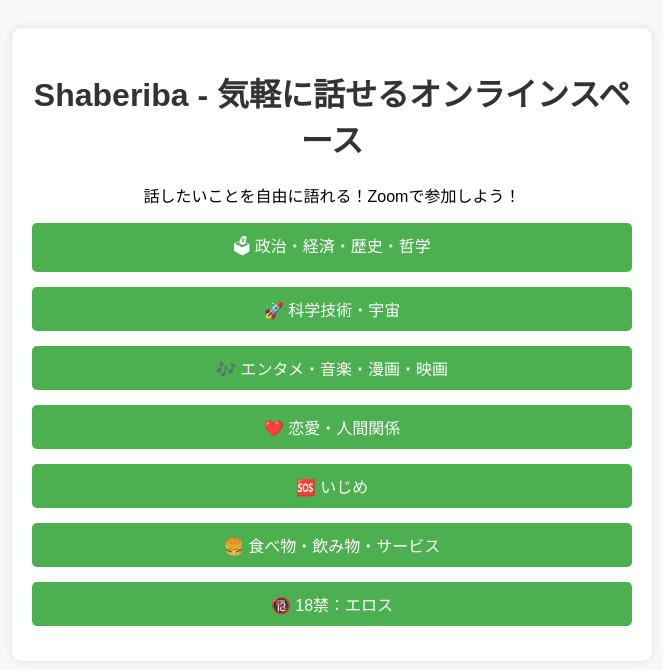
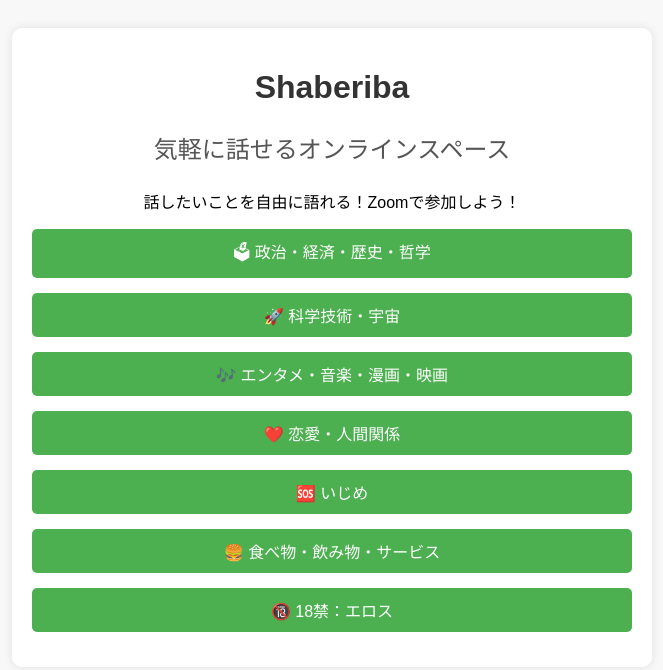
Before and after one commit to daiken1192/shaberiba, a plain HTML site: page index.html in a window 1280 px wide. Shown: the whole page, without its empty margins (308-971 px from the left). Drawn offline with Linux system fonts and the light colour scheme.

Commit message:
修正内容の説明

```diff
--- a/index.html
+++ b/index.html
@@ -4,13 +4,20 @@
     <meta charset="UTF-8">
     <meta name="viewport" content="width=device-width, initial-scale=1.0">
     <title>Shaberiba</title>
-    <title>話したいことを気軽に話そう！</title>
     <style>
         body {
             font-family: Arial, sans-serif;
             text-align: center;
             padding: 20px;
             background-color: #f8f8f8;
+        }
+        .title {
+            font-size: 2em;
+            margin-bottom: 10px;
+        }
+        .subtitle {
+            font-size: 1.5em;
+            color: #555;
         }
         h1 {
             color: #333;
@@ -36,7 +43,8 @@
 </head>
 <body>
     <div class="container">
-        <h1>Shaberiba - 気軽に話せるオンラインスペース</h1>
+        <h1 class="title">Shaberiba</h1>
+        <p class="subtitle">気軽に話せるオンラインスペース</p>
         <p>話したいことを自由に語れる！Zoomで参加しよう！</p>
 
         <a href="https://us05web.zoom.us/j/5892671892?pwd=YJaJ8UPlo6F2Q2ngXANj3kZ2qbsRdj.1" class="room">🗳 政治・経済・歴史・哲学</a>
```
